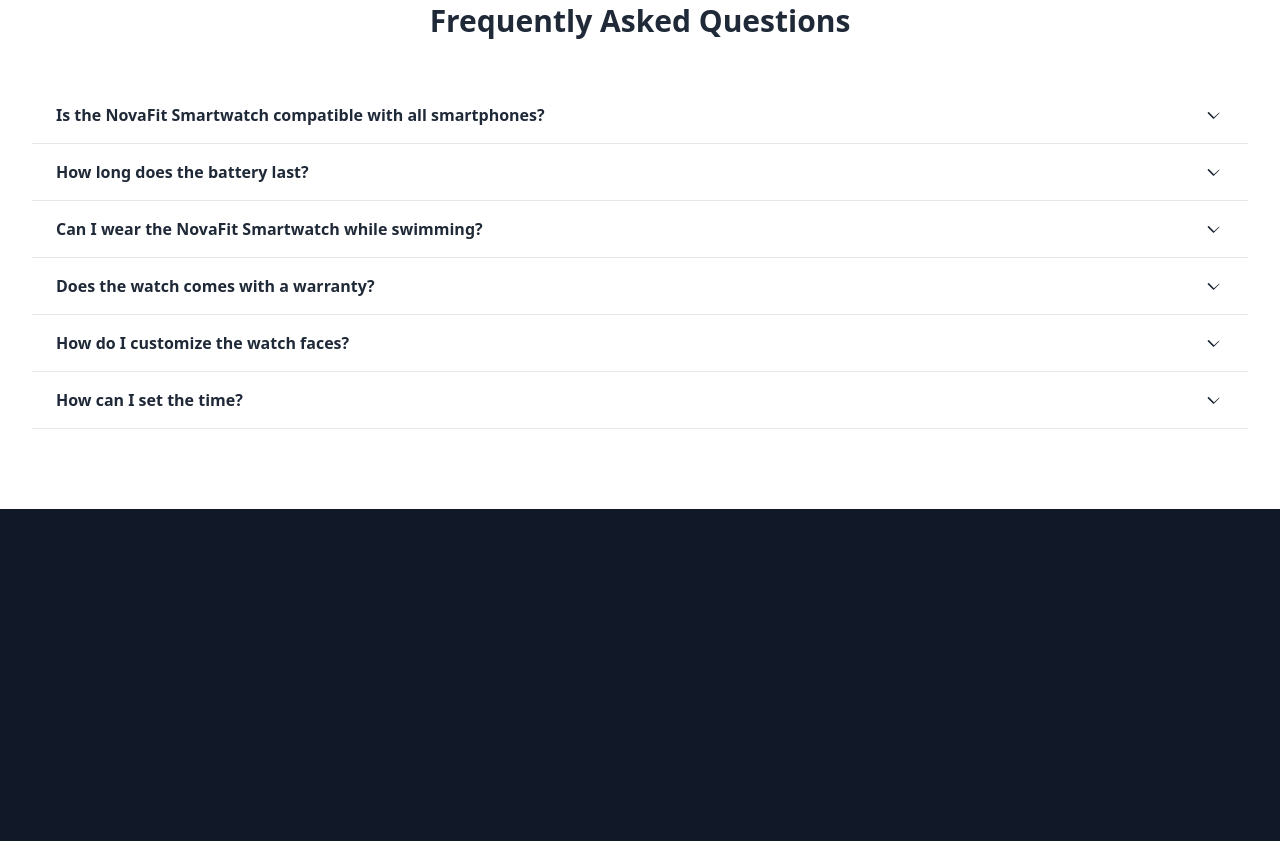
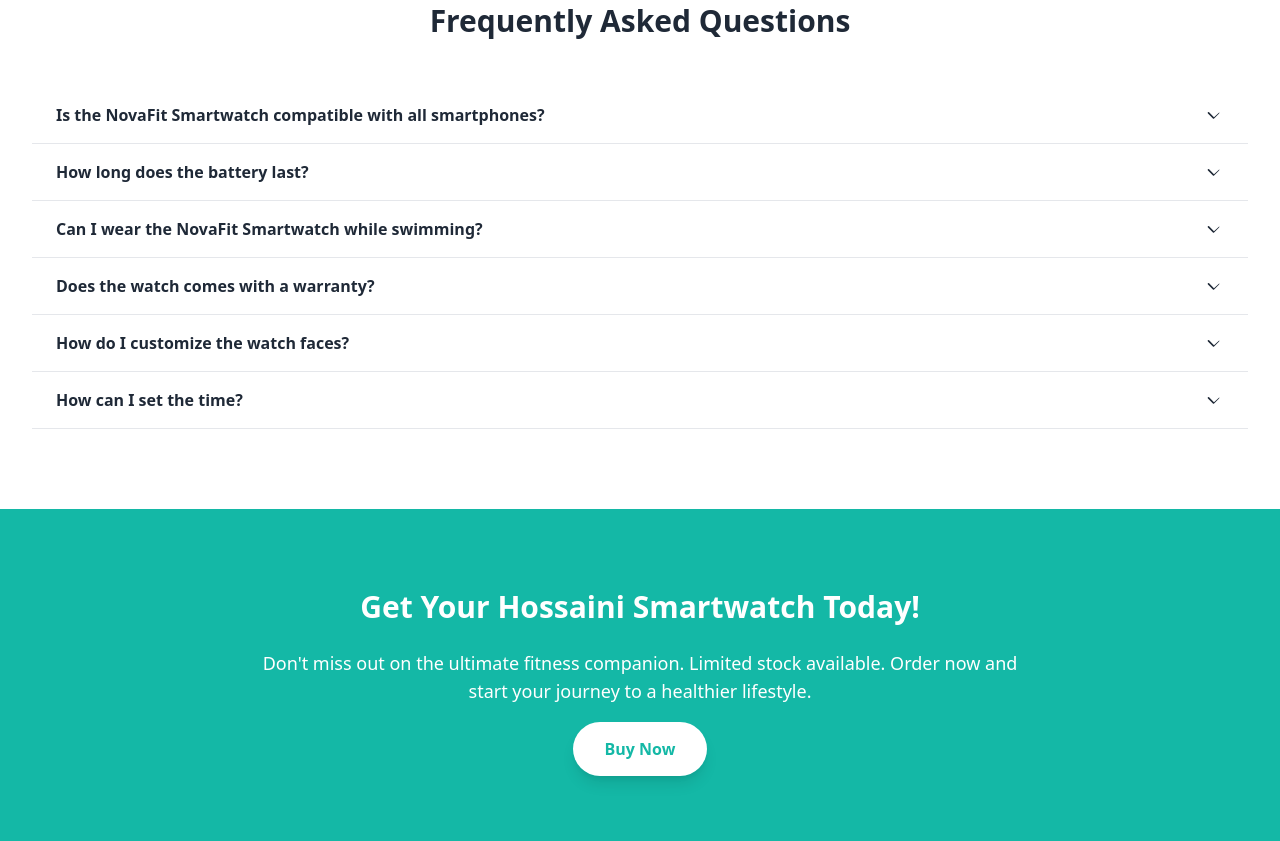
Before and after one commit to SardarHossaini/Hossaini-Smartwatch, a website: page dist/index.html in a window 1280 px wide. Shown: the part 3977-4818 px from the top of the page. Before the commit the page ends 4486 px from the top, so only its background shows below. Drawn offline with Linux system fonts and the light colour scheme.

Commit message:
add the cta section

```diff
--- a/dist/index.html
+++ b/dist/index.html
@@ -318,6 +318,15 @@
         </div>
       </div>
     </section>
+
+    <!-- MARK: CTA  -->
+    <section id="cta" class="bg-teal-500 py-20">
+      <div class="mx-auto max-w-7xl px-6 lg:px-8 text-center">
+        <h2 class="mb-6 text-3xl font-bold">Get Your Hossaini Smartwatch Today!</h2>
+        <p class="mb-8 mx-auto max-w-screen-md text-lg">Don't miss out on the ultimate fitness companion. Limited stock available. Order now and start your journey to a healthier lifestyle.</p>
+        <a href="#" class="px-8 py-4 rounded-full shadow-lg bg-white text-teal-500 font-semibold duration-200 hover:bg-gray-200">Buy Now</a>
+      </div>
+    </section>
     <script src="app.js"></script>
   </body>
 </html>
```
Also changed, not shown: dist/output.css.
